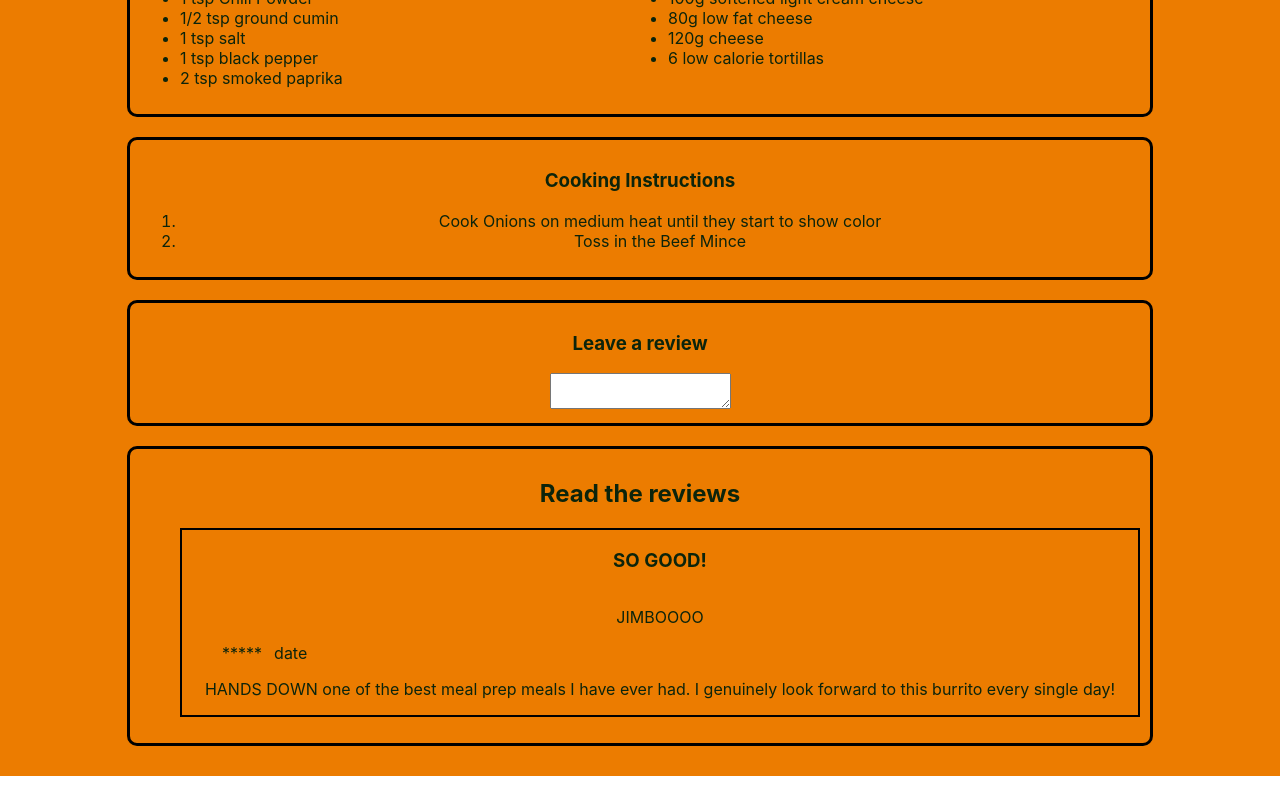
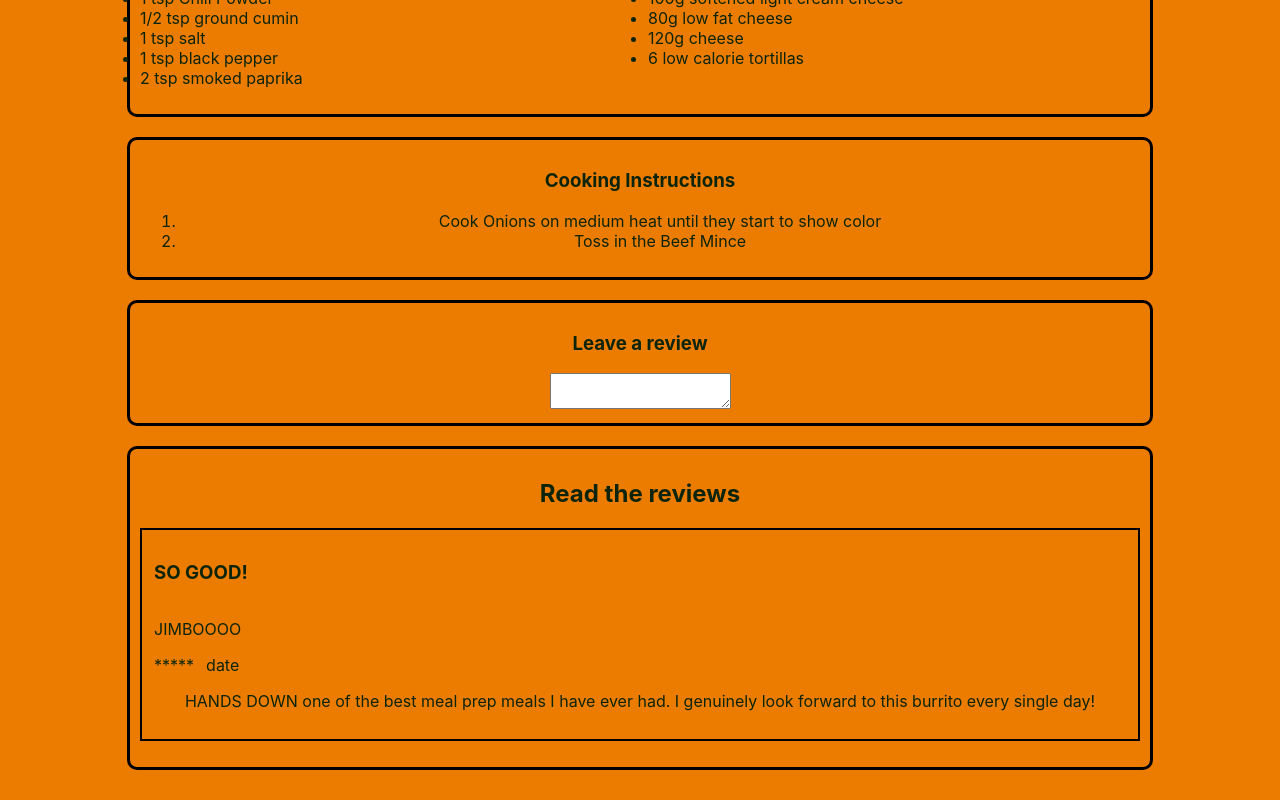
Before and after one commit to AlexDoss42/cookbook, a React (Create React App) app: page / in a window 1280 px wide. Shown: the part 1175-1975 px from the top of the page. Before the commit the page ends 1951 px from the top, so only its background shows below. Built offline with nearby package versions, Linux system fonts and the light colour scheme.

Commit message:
cleans up some padding and other spacing/alignment

```diff
--- a/src/App.css
+++ b/src/App.css
@@ -18,3 +18,7 @@
   max-width: 300px;
   max-height: 300px;
 }
+
+ul {
+  padding-inline-start: 0px;
+}
--- a/src/Components/Review.css
+++ b/src/Components/Review.css
@@ -3,6 +3,15 @@
     display: flex;
     flex-direction: column;
     justify-content: left;
+    padding: 12px;
+}
+
+.review-title {
+    text-align: left;
+}
+
+.review-author {
+   text-align: left;
 }
 
 .rating-date-container {
--- a/src/Components/Review.jsx
+++ b/src/Components/Review.jsx
@@ -6,8 +6,8 @@ export const Review = ( { review_data }) => {
     const { title, author, rating, review } = review_data.review_data
   return (
     <div className='review-container'>
-        <h3>{title}</h3>
-        <p>{author}</p>
+        <h3 className='review-title'>{title}</h3>
+        <p className='review-author'>{author}</p>
         <div className='rating-date-container'>
         <StarRating rating={rating} />
         <span className='date'>date</span>
```
